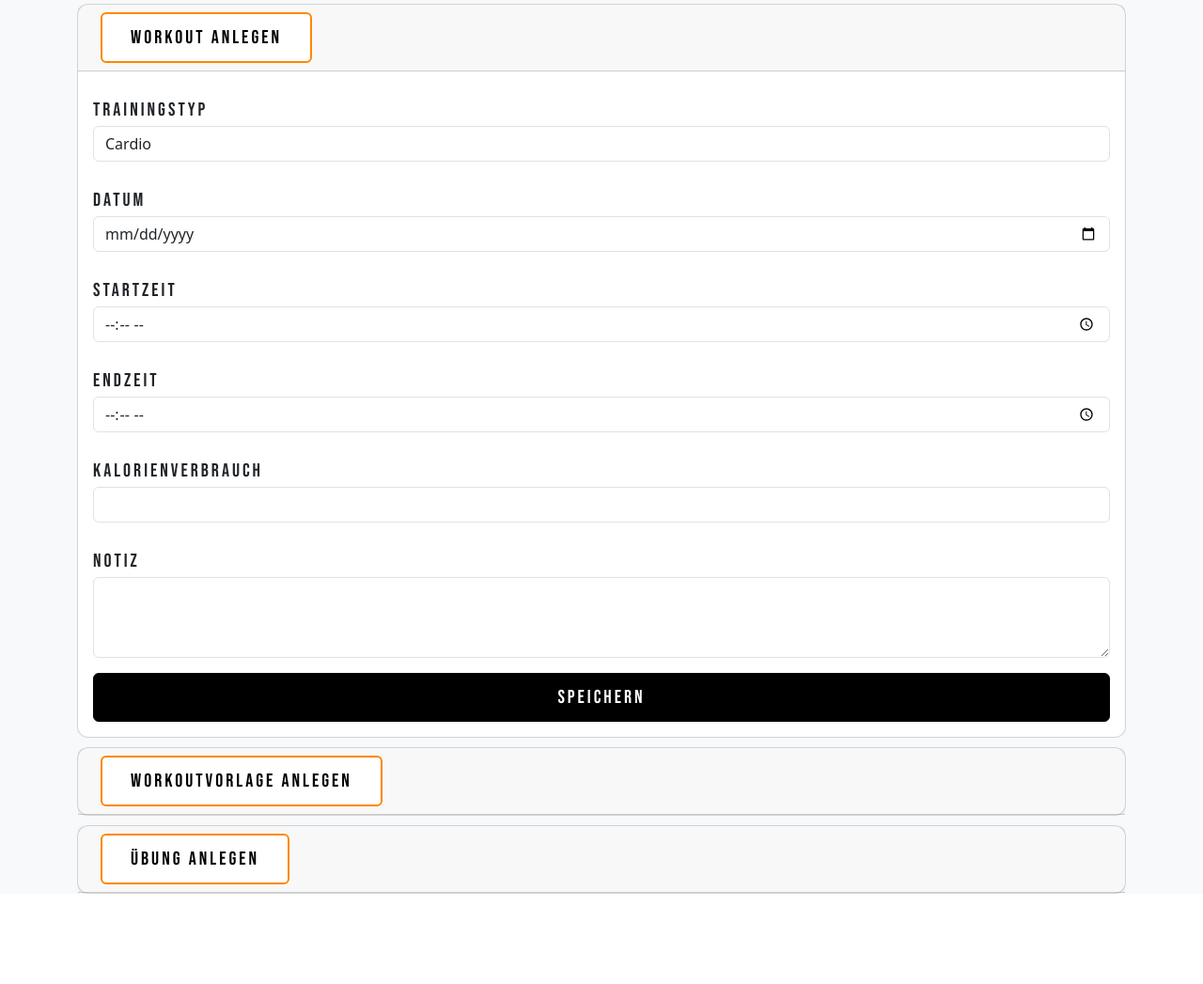
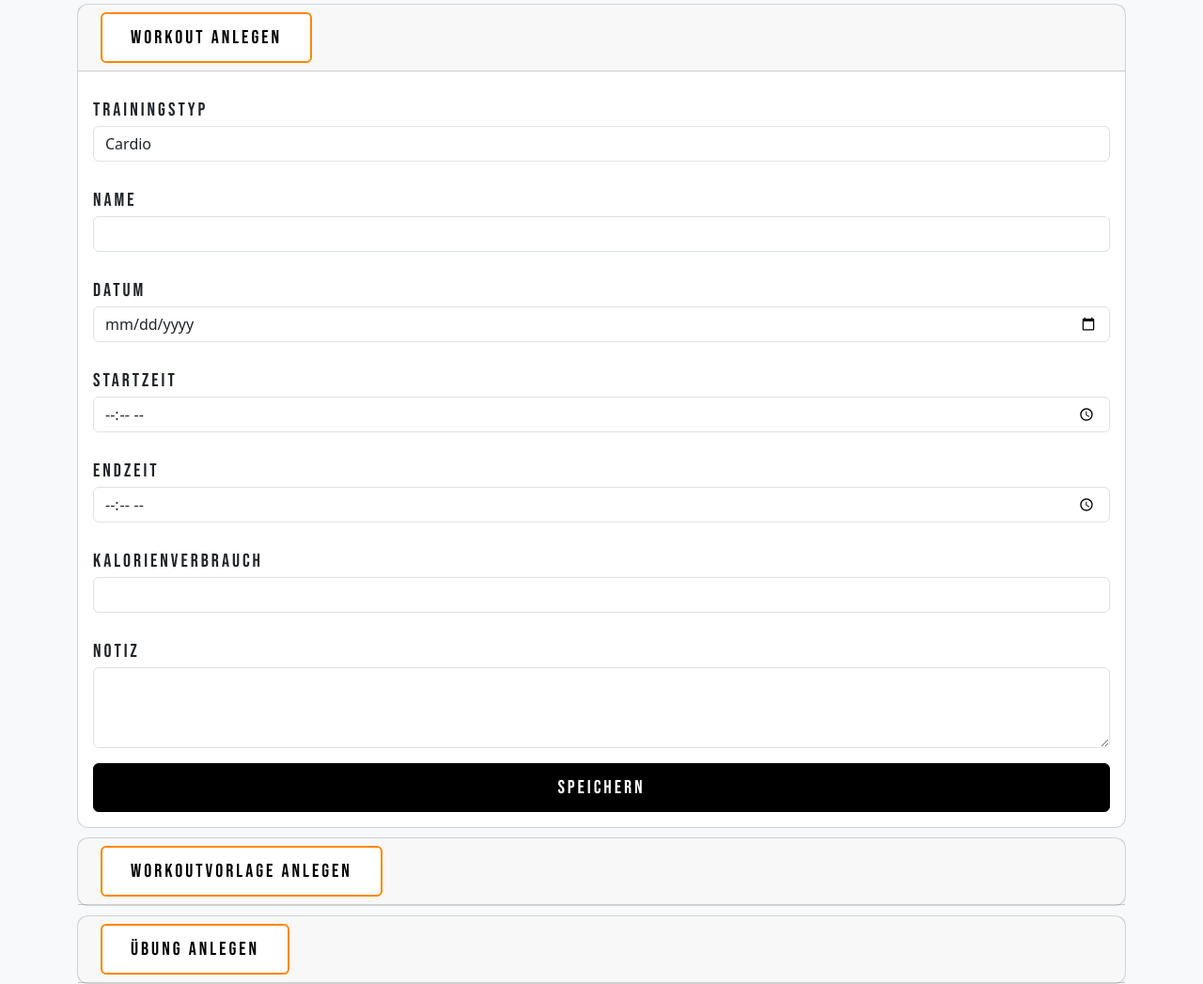
Before and after one commit to rh3ss/GymLog, a Flask app: page /workouts/create in a window 1280 px wide, after a click on "Workout anlegen". Shown: the part 206-1253 px from the top of the page at 94% size. Before the commit the page ends 1157 px from the top, so only its background shows below. Run offline with Flask 3, Linux system fonts and the light colour scheme; the visitor is signed in with stand-in values (Sample User, id 1); data comes from the database, SQL or seed files in the repository.

Commit message:
Add workout name

```diff
--- a/src/routes/workouts.py
+++ b/src/routes/workouts.py
@@ -37,6 +37,7 @@ def add_workout() -> str:
         workout_service.create_workout(
             user_id=session["user_id"],
             workout_type_id=request.form.get("workout_type"),
+            workout_name=request.form.get("workout_name"),
             workout_date=request.form.get("workout_date"),
             workout_start_time=request.form.get("workout_start_time"),
             workout_end_time=request.form.get("workout_end_time"),
--- a/src/services/workoutservice.py
+++ b/src/services/workoutservice.py
@@ -14,10 +14,10 @@ class WorkoutService:
     def get_equipment(self) -> list[tuple]:
         return self.db.execute("SELECT equipment_id, name FROM equipment ORDER BY name", fetch=True)
 
-    def create_workout(self, user_id: int, workout_type_id: int, workout_date: date, workout_start_time: time, workout_end_time: time, workout_calories: float, workout_note: str) -> None:
+    def create_workout(self, user_id: int, workout_type_id: int, workout_name: str, workout_date: date, workout_start_time: time, workout_end_time: time, workout_calories: float, workout_note: str) -> None:
         self.db.execute(
-            "INSERT INTO workout (user_id, workout_type_id, date, start_time, end_time, calories_burned, note) VALUES (?, ?, ?, ?, ?, ?, ?)",
-            (user_id, workout_type_id, workout_date, workout_start_time or None, workout_end_time or None, workout_calories or None, workout_note or None), commit=True
+            "INSERT INTO workout (user_id, workout_type_id, name, date, start_time, end_time, calories_burned, note) VALUES (?, ?, ?, ?, ?, ?, ?, ?)",
+            (user_id, workout_type_id, workout_name, workout_date, workout_start_time or None, workout_end_time or None, workout_calories or None, workout_note or None), commit=True
         )
 
     def create_exercise(self, equipment_id: int, muscle_group_id: int, name: str, description: str) -> None:
--- a/src/sql/create_tables.sql
+++ b/src/sql/create_tables.sql
@@ -42,7 +42,6 @@ CREATE TABLE IF NOT EXISTS workout_template (
     workout_template_id INTEGER NOT NULL,
     user_id INTEGER NOT NULL,
     name TEXT NOT NULL,
-    description TEXT,
     PRIMARY KEY (workout_template_id),
     FOREIGN KEY (user_id) REFERENCES user(user_id)
 );
@@ -61,6 +60,7 @@ CREATE TABLE IF NOT EXISTS workout (
     workout_id INTEGER NOT NULL,
     user_id INTEGER NOT NULL,
     workout_type_id INTEGER NOT NULL,
+    name TEXT NOT NULL,
     date DATE NOT NULL,
     start_time TIME,
     end_time TIME,
--- a/src/templates/workouts/create.html
+++ b/src/templates/workouts/create.html
@@ -44,20 +44,24 @@
                             </select>
                         </div>
                         <div class="mb-3">
+                            <label class="form-label auth-sub-text">Name</label>
+                            <input type="text" name="workout_name" class="form-control" required></input>
+                        </div>
+                        <div class="mb-3">
                             <label class="form-label auth-sub-text">Datum</label>
-                            <input type="date" name="workout_date" class="form-control" required>
+                            <input type="date" name="workout_date" class="form-control" required></input>
                         </div>
                         <div class="mb-3">
                             <label class="form-label auth-sub-text">Startzeit</label>
-                            <input type="time" name="workout_start_time" class="form-control">
+                            <input type="time" name="workout_start_time" class="form-control"></input>
                         </div>
                         <div class="mb-3">
                             <label class="form-label auth-sub-text">Endzeit</label>
-                            <input type="time" name="workout_end_time" class="form-control">
+                            <input type="time" name="workout_end_time" class="form-control"></input>
                         </div>
                         <div class="mb-3">
                             <label class="form-label auth-sub-text">Kalorienverbrauch</label>
-                            <input type="number" name="workout_calories" class="form-control">
+                            <input type="number" name="workout_calories" class="form-control"></input>
                         </div>
                         <div class="mb-3">
                             <label class="form-label auth-sub-text">Notiz</label>
```
Also changed, not shown: src/templates/auth/login.html (+5 -3 lines), src/templates/auth/register.html (+9 -7 lines), 1 other file.
